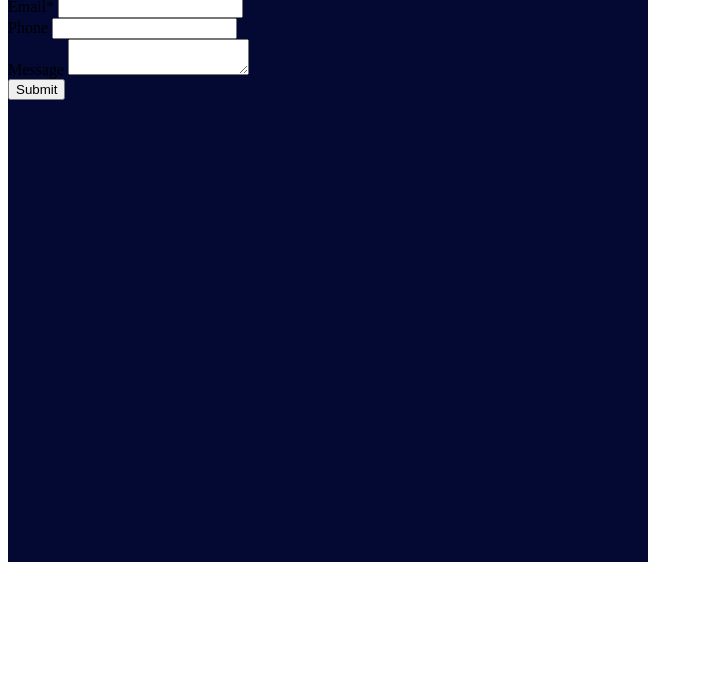
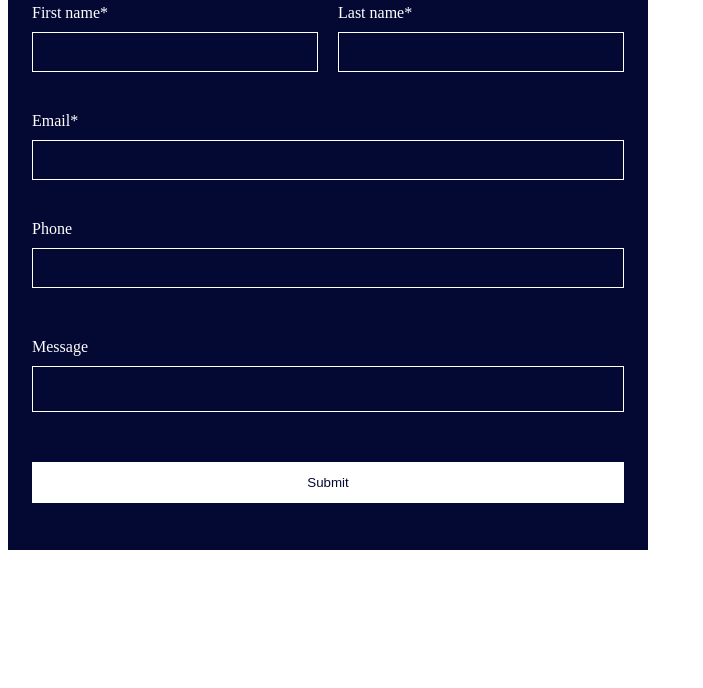
Before and after one commit to Rukhadze66/Html-Input, a plain HTML site: page index.html in a window 1280 px wide. Shown: the part 112-800 px from the top of the page, without its empty margins (0-703 px from the left). Drawn offline with Linux system fonts and the light colour scheme.

Commit message:
Form styling done

```diff
--- a/style.css
+++ b/style.css
@@ -1,5 +1,69 @@
+* {
+  box-sizing: border-box;
+}
+
 form {
   width: 640px;
   height: 654px;
   background-color: rgb(4, 9, 51);
+  color: white;
+  padding: 24px;
 }
+
+h2 {
+  font-size: 32px;
+  margin-bottom: 20px;
+}
+
+input,
+textarea {
+  border: 1px solid white;
+  background-color: rgb(4, 9, 51);
+  color: white;
+  padding-left: 8px;
+  font-size: 18px;
+}
+
+input {
+  height: 40px;
+}
+
+div.name_lastname {
+  display: flex;
+  gap: 20px;
+
+  div {
+    display: flex;
+    flex-direction: column;
+    gap: 10px;
+    width: 100%;
+  }
+}
+
+div.email,
+div.phone,
+div.message {
+  display: flex;
+  flex-direction: column;
+  margin-top: 40px;
+  gap: 10px;
+}
+
+textarea {
+  /* max-height: 300px;
+  max-width: 100%;
+  min-width: 100%;
+  min-height: 300px; */
+  resize: none;
+  width: 100%;
+}
+
+button {
+  width: 100%;
+  height: 41px;
+  background-color: white;
+  color: rgb(4, 9, 51);
+  border-radius: none;
+  border: none;
+  margin-top: 40px;
+}
```
